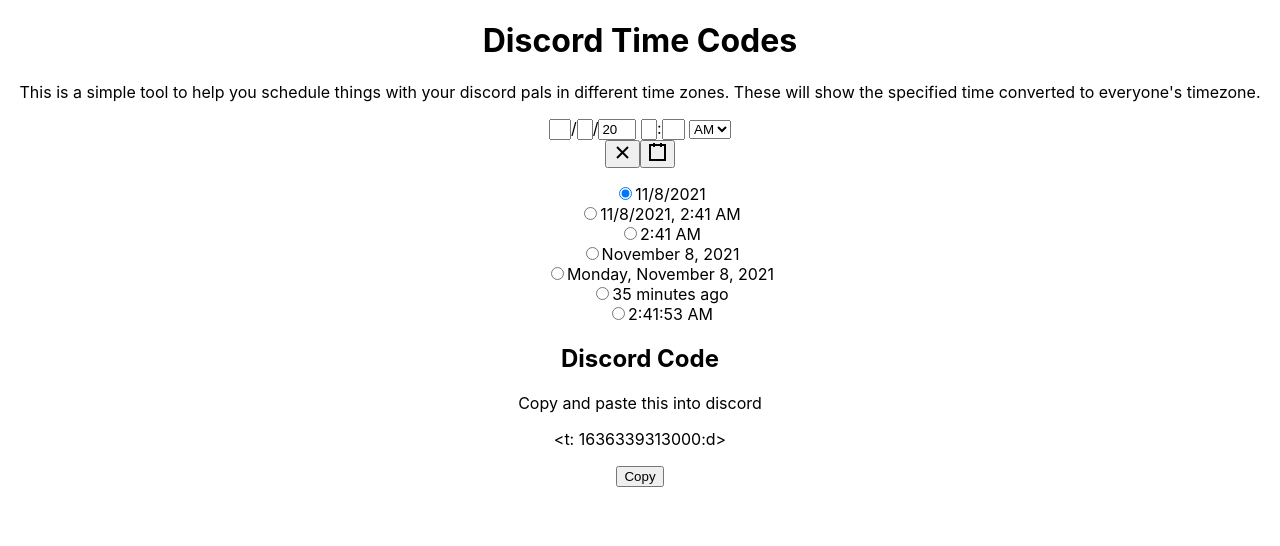
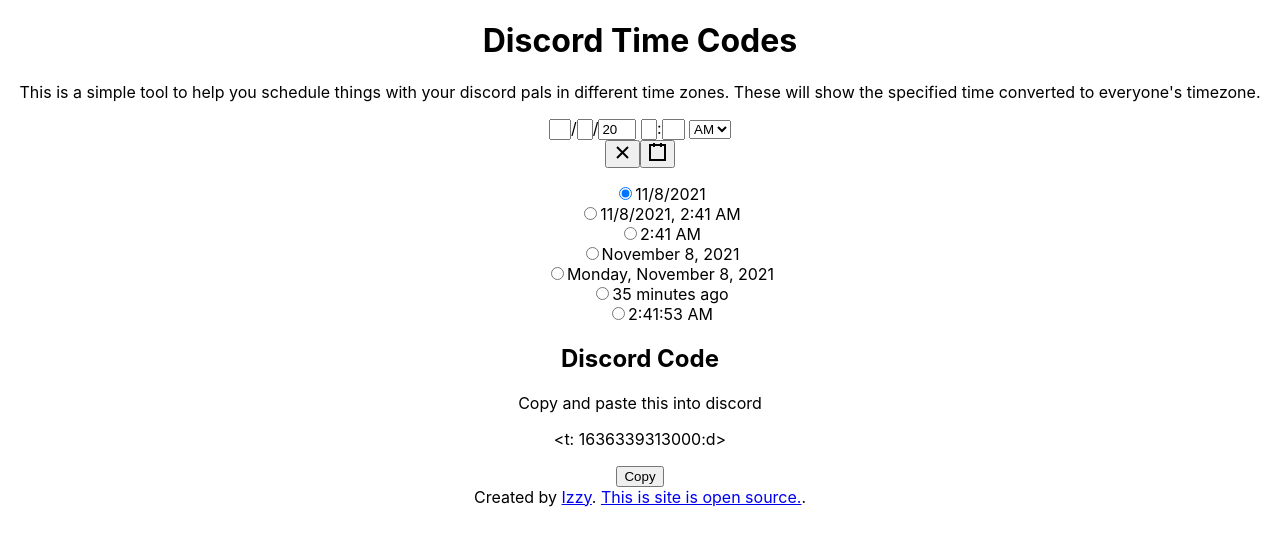
Before and after one commit to izzyhub/discord-time-codes, a React (Create React App) app: page / in a window 1280 px wide. Shown: the top 546 px of the page. Built offline with nearby package versions, Linux system fonts and the light colour scheme.

Commit message:
Add footer with link to repo.

```diff
--- a/src/App.js
+++ b/src/App.js
@@ -1,5 +1,6 @@
 import React, { useState } from 'react';
 import DateTimePicker from 'react-datetime-picker';
+import Footer from './Footer.js';
 import './App.css';
 
 
@@ -110,6 +111,7 @@
           <button onClick={copyTimeCode}>Copy</button>
         </div>
       </main>
+      <Footer />
     </div>
   );
 }
--- /dev/null
+++ b/src/Footer.css
@@ -0,0 +1,4 @@
+footer  {
+  display: block;
+  font: smaller;
+}
--- /dev/null
+++ b/src/Footer.js
@@ -0,0 +1,12 @@
+import './Footer.css';
+
+function Footer() {
+
+  return (
+    <footer>
+      Created by <a href="https://www.izzyhub.com">Izzy</a>. <a href="https://github.com/izzyhub/discord-time-codes">This is site is open source.</a>.
+    </footer>
+  );
+}
+
+export default Footer;
```
